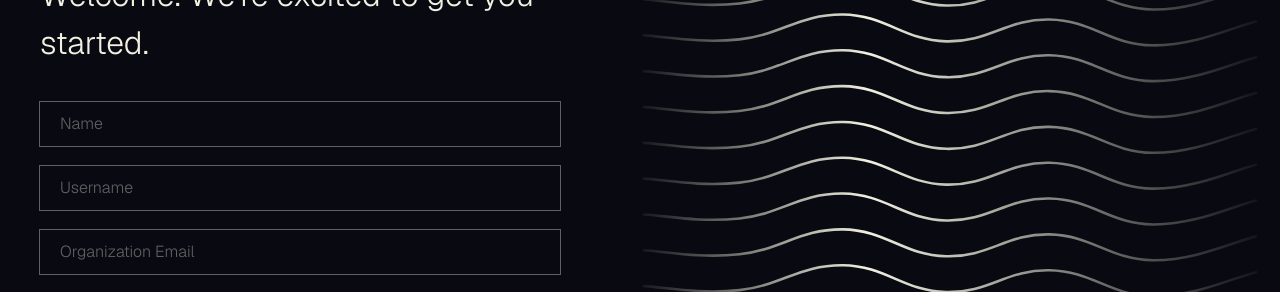
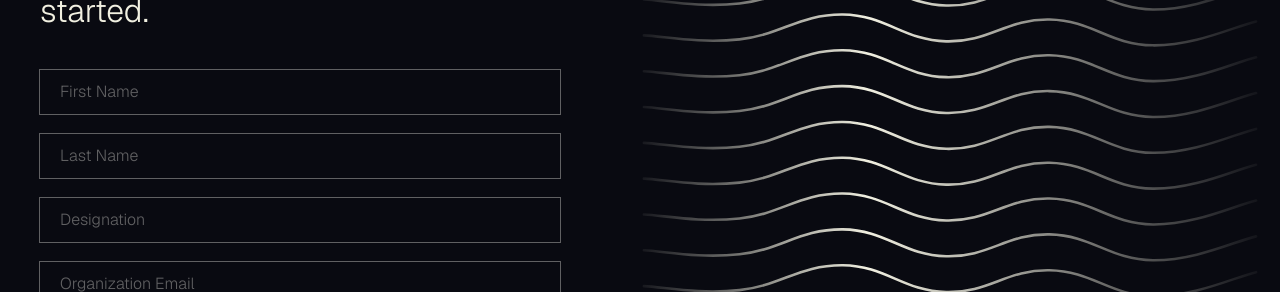
Before and after one commit to contra-kvh/samklaang-fe, a Next.js app: page /auth/register in a window 1280 px wide. Shown: the part 191-483 px from the top of the page. Built offline with nearby package versions, Linux system fonts and the light colour scheme; no server answers; what cookies-next would draw is missing.

Commit message:
fixed the auth data models

```diff
--- a/components/forms/register/index.tsx
+++ b/components/forms/register/index.tsx
@@ -14,9 +14,10 @@ export interface FormValues {
 }
 
 export const RegisterForm: React.FC = () => {
-	const [name, setName] = useState("")
+	const [firstName, setFirstName] = useState("")
+	const [lastName, setLastName] = useState("")
 	const [email, setEmail] = useState("")
-	const [username, setUsername] = useState("")
+	const [designation, setDesignation] = useState("")
 	const [password, setPassword] = useState("")
 	const [cPassword, setCPassword] = useState("")
 	const { register, registerStatus } = useAuth()
@@ -28,18 +29,25 @@ export const RegisterForm: React.FC = () => {
 		if (
 			email === "" ||
 			password === "" ||
-			name == "" ||
-			username == "" ||
+			firstName == "" ||
+			lastName == "" ||
+			designation == "" ||
 			cPassword != password
 		) {
 			return
 		}
-		console.log("Name: ", name)
-		console.log("Username: ", username)
+		console.log("Name: " + firstName + " " + lastName)
+		console.log("Designation: ", designation)
 		console.log("Email: ", email)
 		console.log("Password: ", password)
 
-		const success = await register({ email, password, name })
+		const success = await register({
+			email,
+			password,
+			firstName,
+			lastName,
+			designation,
+		})
 		console.log("Register success: ", success)
 		if (success) {
 			console.log("Redirecting to /")
@@ -53,19 +61,27 @@ export const RegisterForm: React.FC = () => {
 	}
 
 	return (
-    <form onSubmit={handleSubmit} className="w-full max-w-[600px] h-fit flex flex-col gap-8 pr-24">
+		<form
+			onSubmit={handleSubmit}
+			className="w-full max-w-[600px] h-fit flex flex-col gap-8 pr-24"
+		>
 			<TextInputBox
 				className="w-full"
-				placeholder="Name"
-				onChange={setName}
+				placeholder="First Name"
+				onChange={setFirstName}
 			/>
 			<TextInputBox
 				className="w-full"
-				placeholder="Username"
+				placeholder="Last Name"
+				onChange={setLastName}
+			/>
+			<TextInputBox
+				className="w-full"
+				placeholder="Designation"
 				validator={(value: string): boolean => {
-					return value.length > 6
+					return value.length > 0
 				}}
-				onChange={setUsername}
+				onChange={setDesignation}
 			/>
 			<TextInputBox
 				className="w-full"
@@ -83,10 +99,14 @@ export const RegisterForm: React.FC = () => {
 				placeholder="Confirm Password"
 				onChange={setCPassword}
 			/>
-      <div className="flex gap-6">
-        <Button text="Register" type="primary" loading={registerStatus.loading} />
-        <Button text="Login" type="secondary" href="/auth/login" />
-      </div>
-      </ form>
+			<div className="flex gap-6">
+				<Button
+					text="Register"
+					type="primary"
+					loading={registerStatus.loading}
+				/>
+				<Button text="Login" type="secondary" href="/auth/login" />
+			</div>
+		</form>
 	)
 }
--- a/lib/hooks/useAuth.ts
+++ b/lib/hooks/useAuth.ts
@@ -1,80 +1,80 @@
-import { useState, useCallback } from "react";
-import useAuthStore from "@/store/authStore";
-import { loginService, registerService } from "@/services/auth";
-import { LoginRequest, RegisterRequest } from "../types/auth";
-import { useRouter } from "next/navigation";
+import { useState, useCallback } from "react"
+import useAuthStore from "@/store/authStore"
+import { loginService, registerService } from "@/services/auth"
+import { LoginRequest, RegisterRequest } from "../types/auth"
+import { useRouter } from "next/navigation"
 
 type AuthStatus = {
-  loading: boolean;
-  error: string | null;
-  success: boolean;
-};
+	loading: boolean
+	error: string | null
+	success: boolean
+}
 
 const initialStatus: AuthStatus = {
 	loading: false,
 	error: null,
 	success: false,
-};
+}
 
 const useAuth = () => {
-  const { isAuthenticated, setAuthState, clearAuthState } = useAuthStore();
+	const { isAuthenticated, setAuthState, clearAuthState } = useAuthStore()
 
-  const router = useRouter();
-  const [loginStatus, setLoginStatus] = useState<AuthStatus>(initialStatus);
+	const router = useRouter()
+	const [loginStatus, setLoginStatus] = useState<AuthStatus>(initialStatus)
 	const [registerStatus, setRegisterStatus] =
-    useState<AuthStatus>(initialStatus);
+		useState<AuthStatus>(initialStatus)
 
 	const login = useCallback(
 		async ({ email, password }: LoginRequest) => {
-      setLoginStatus({ ...initialStatus, loading: true });
+			setLoginStatus({ ...initialStatus, loading: true })
 			try {
-        const data = await loginService({ email, password });
+				const data = await loginService({ email, password })
 				setAuthState({
 					isAuthenticated: true,
 					authToken: data.token,
-        });
+				})
 
-        setLoginStatus({ ...initialStatus, success: true });
-        return true;
+				setLoginStatus({ ...initialStatus, success: true })
+				return true
 			} catch (error) {
 				const errorMessage =
 					error instanceof Error
 						? error.message
-            : "Login failed. Please try again.";
-        setLoginStatus({ ...initialStatus, error: errorMessage });
-        console.error("Login error:", error);
-        return false;
+						: "Login failed. Please try again."
+				setLoginStatus({ ...initialStatus, error: errorMessage })
+				console.error("Login error:", error)
+				return false
 			}
 		},
 		[setAuthState]
-  );
+	)
 
 	const register = useCallback(
-    async ({ name, email, password }: RegisterRequest) => {
-      setRegisterStatus({ ...initialStatus, loading: true });
+		async (req: RegisterRequest) => {
+			setRegisterStatus({ ...initialStatus, loading: true })
 			try {
-        const data = await registerService({ name, email, password });
-        setAuthState({ isAuthenticated: true, authToken: data.token });
-        setRegisterStatus({ ...initialStatus, success: true });
-        return true;
+				const data = await registerService(req)
+				setAuthState({ isAuthenticated: true, authToken: data.token })
+				setRegisterStatus({ ...initialStatus, success: true })
+				return true
 			} catch (error) {
 				const errorMessage =
 					error instanceof Error
 						? error.message
-            : "Registration failed. Please try again.";
-        setRegisterStatus({ ...initialStatus, error: errorMessage });
-        console.error("Register error:", error);
-        return false;
+						: "Registration failed. Please try again."
+				setRegisterStatus({ ...initialStatus, error: errorMessage })
+				console.error("Register error:", error)
+				return false
 			}
 		},
 		[setAuthState]
-  );
+	)
 
 	const logout = useCallback(() => {
-    clearAuthState();
+		clearAuthState()
 
-    router.replace("/login");
-  }, [clearAuthState]);
+		router.replace("/login")
+	}, [clearAuthState])
 
 	return {
 		isAuthenticated,
@@ -83,7 +83,7 @@ const useAuth = () => {
 		logout,
 		loginStatus,
 		registerStatus,
-  };
-};
+	}
+}
 
-export default useAuth;
+export default useAuth
--- a/services/auth.ts
+++ b/services/auth.ts
@@ -1,14 +1,20 @@
-import { LoginRequest, RegisterRequest } from "@/lib/types/auth";
-import client from "./client";
+import { LoginRequest, RegisterRequest } from "@/lib/types/auth"
+import client from "./client"
 
 export const loginService = async (data: LoginRequest) => {
-  const { email, password } = data;
-  const response = await client.post("/api/login", { email, password });
-  return response.data;
-};
+	const { email, password } = data
+	const response = await client.post("/api/auth/login", { email, password })
+	return response.data
+}
 
 export const registerService = async (data: RegisterRequest) => {
-  const { name, email, password } = data;
-  const response = await client.post("/api/register", { name, email, password });
-  return response.data;
-};
+	const { firstName, lastName, email, password, designation } = data
+	const response = await client.post("/api/auth/register", {
+		firstName,
+		lastName,
+		email,
+		password,
+		designation,
+	})
+	return response.data
+}
```
Also changed, not shown: lib/types/auth.ts (+7 -5 lines). Lines whose indentation alone changed are shown as unchanged.
